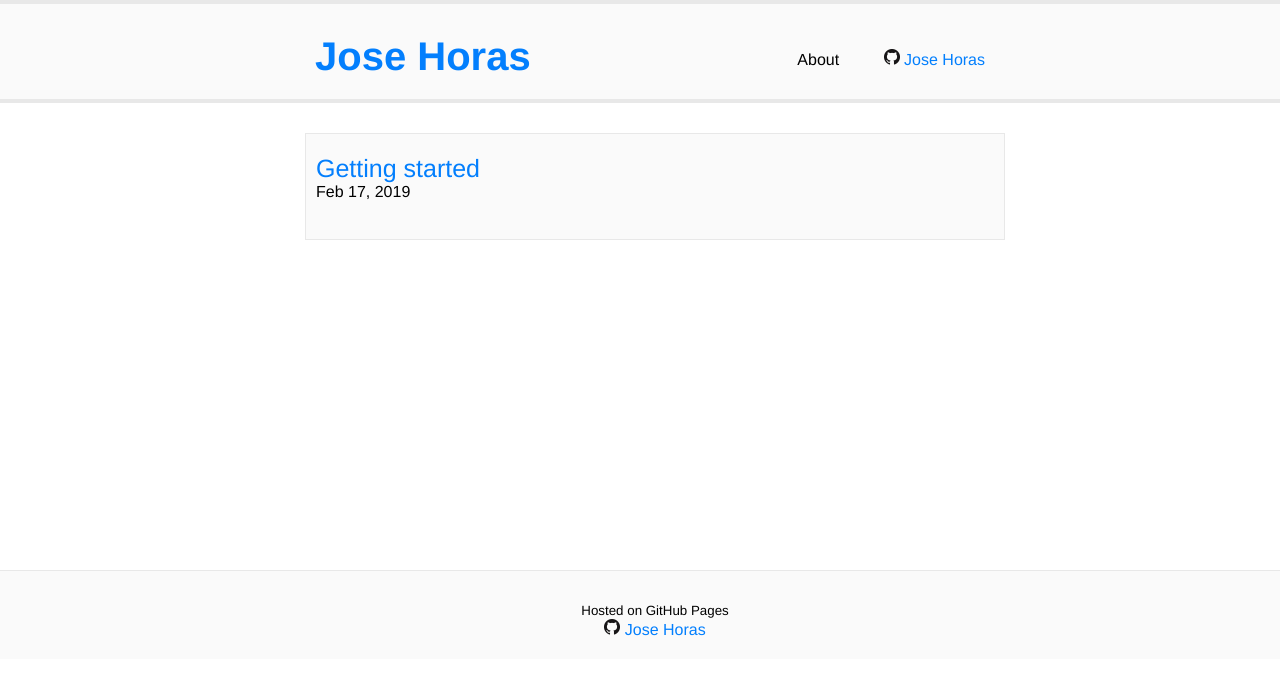
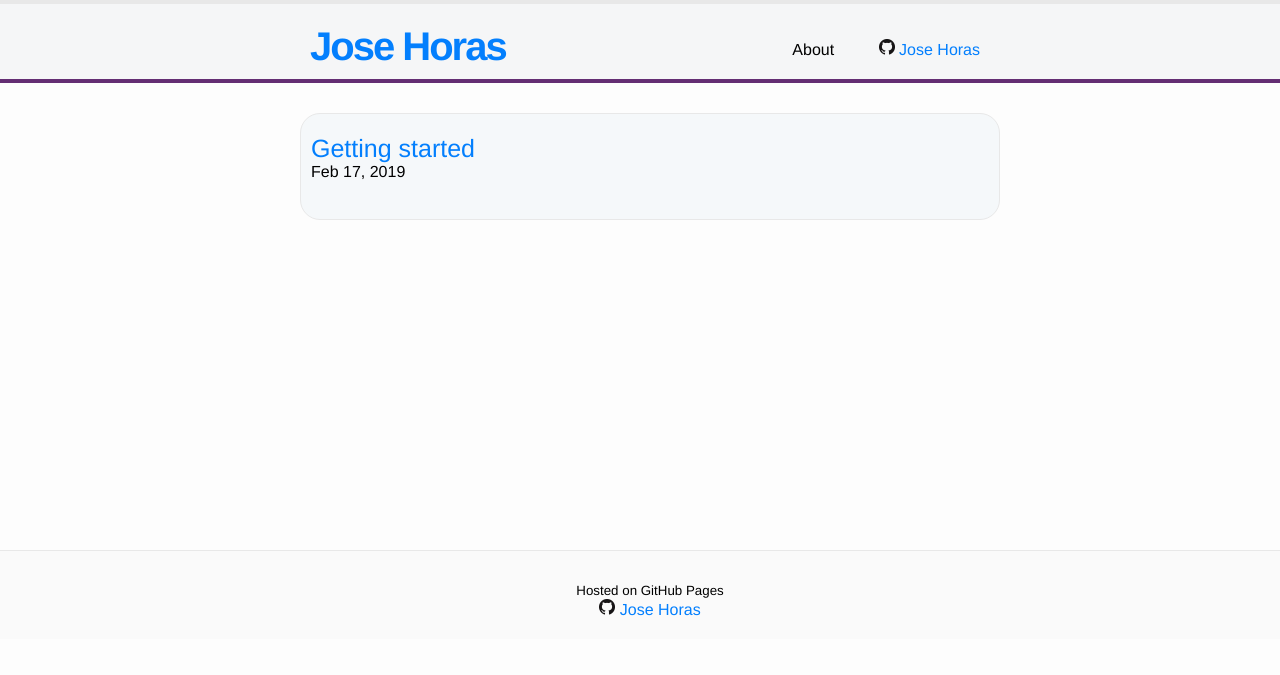
Before and after one commit to josehoras/josehoras.github.io, a Jekyll site: the page built from index.html, in a window 1280 px wide. Shown: the top 675 px of the page. Built offline with Jekyll 4.4.1, drawn with Linux system fonts in a browser that asks for light colours.

Commit message:
Style, style

```diff
--- a/css/my_stylesheet.css
+++ b/css/my_stylesheet.css
@@ -5,6 +5,7 @@
 
 body{
   font-family: "Helvetica Neue", Arial, sans-serif;
+  background: #fdfdfd;
 }
 
 a         { color: #037ffd; text-decoration: none; }
@@ -20,10 +21,10 @@ a:visited { color: #0057af; }
 }
 
 .header{
-  padding: 20px;
+  padding: 10px;
   /* height: 20px; */
-  background: #fafafa;
-  border-bottom: 4px solid #e8e8e8;
+  background: #f5f6f7;
+  border-bottom: 4px solid #642E73;
   border-top: 4px solid #e8e8e8;
 }
 .in-container{
@@ -31,7 +32,7 @@ a:visited { color: #0057af; }
   /* border:solid; */
   margin-left: auto;
   margin-right: auto;
-  padding-left: 30px;
+  padding-left: 20px;
   padding-top: 10px;
 }
 
@@ -39,6 +40,7 @@ a:visited { color: #0057af; }
   /* float: left; */
   padding-left: 10px;
   font-size: 40px;
+  letter-spacing: -2px;
   display: inline;
   /* padding-left: 10px; */
 }
@@ -60,8 +62,9 @@ a:visited { color: #0057af; }
 .posts li {
   padding: 20px 10px;
   margin-bottom: 30px;
-  background: #fafafa;
+  background: #F5F8FA;
   border: 1px solid #e8e8e8;
+  border-radius: 20px;
   /* border: solid; */
 }
 .post-date {display: block;}
@@ -85,7 +88,7 @@ a:visited { color: #0057af; }
 }
 .post-body pre, code {
   border: 1px solid #d5d5e9;
-  background-color: #eef;
+  background-color: #EEF1FF;
   padding: 8px 12px;
   border-radius: 3px;
   font-size: 15px;
```
